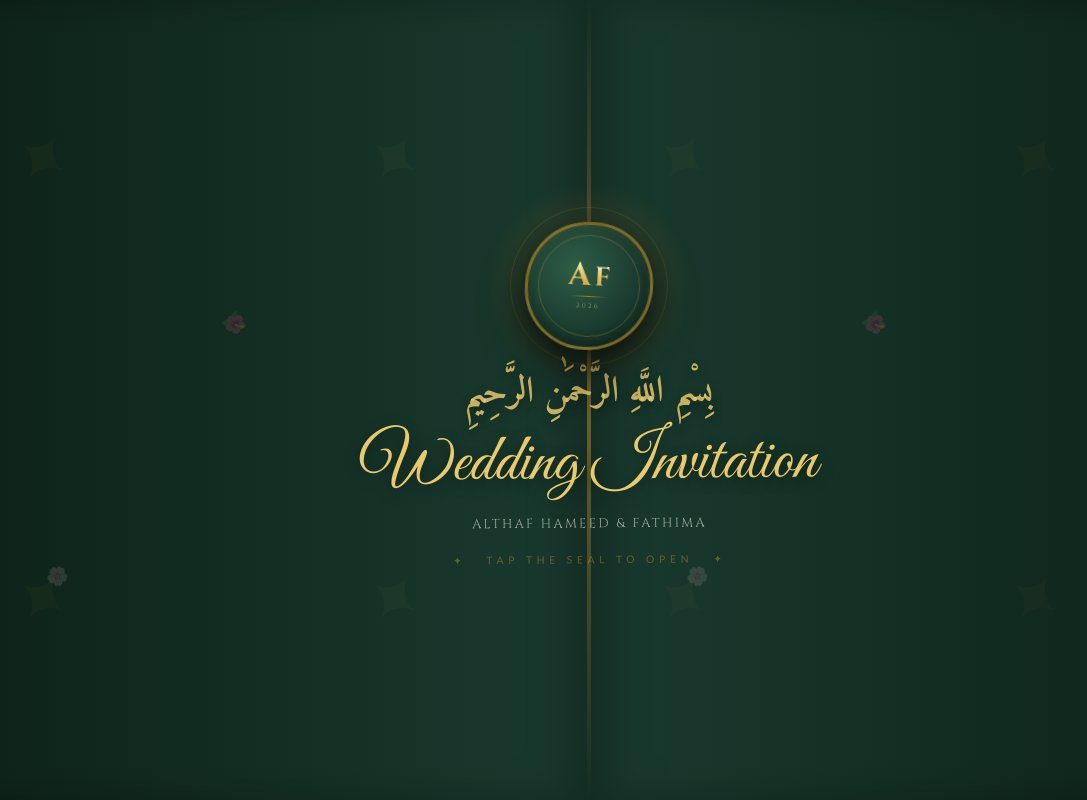
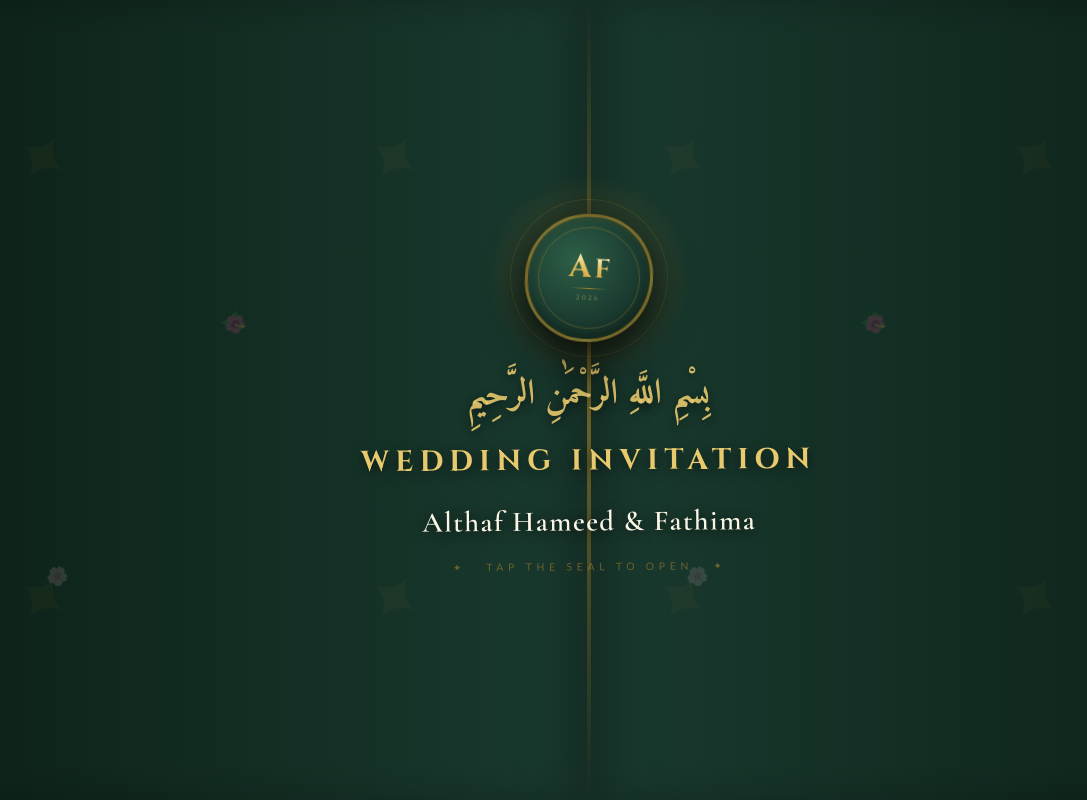
Before and after one commit to radhinmuhammed98/invitation-jules, a React (Vite) app: page / in a window 1280 px wide. Shown: the whole page, without its empty margins (51-1138 px from the left). Built offline with nearby package versions, Linux system fonts and the light colour scheme.

Commit message:
Fix unreadable fonts on wax seal landing page

```diff
--- a/src/components/WaxSeal.tsx
+++ b/src/components/WaxSeal.tsx
@@ -6,111 +6,72 @@ interface WaxSealProps {
   isOpen: boolean;
 }
 
-// Simple wax-crack audio trigger (Web Audio API - no file needed)
 function playWaxPopSound() {
   try {
     const ctx = new (window.AudioContext || (window as any).webkitAudioContext)();
-
-    // Short percussive pop for the seal breaking
     const bufferSize = ctx.sampleRate * 0.18;
     const buffer = ctx.createBuffer(1, bufferSize, ctx.sampleRate);
     const data = buffer.getChannelData(0);
     for (let i = 0; i < bufferSize; i++) {
-      // Noise burst decaying fast
       data[i] = (Math.random() * 2 - 1) * Math.pow(1 - i / bufferSize, 4);
     }
     const source = ctx.createBufferSource();
     source.buffer = buffer;
-
-    // Light bandpass so it sounds like a wax crack, not static
     const filter = ctx.createBiquadFilter();
     filter.type = 'bandpass';
     filter.frequency.value = 800;
     filter.Q.value = 0.8;
-
     const gain = ctx.createGain();
     gain.gain.setValueAtTime(0.6, ctx.currentTime);
     gain.gain.exponentialRampToValueAtTime(0.001, ctx.currentTime + 0.18);
-
     source.connect(filter);
     filter.connect(gain);
     gain.connect(ctx.destination);
     source.start();
-  } catch (_) {
-    // Audio not supported — silently continue
-  }
+  } catch (_) {}
 }
 
-// Flap half — left or right
-function EnvelopeFlap({
-  side,
-  isRevealed,
-}: {
-  side: 'left' | 'right';
-  isRevealed: boolean;
-}) {
+function EnvelopeFlap({ side, isRevealed }: { side: 'left' | 'right'; isRevealed: boolean }) {
   return (
     <motion.div
       className="absolute top-0 bottom-0 w-1/2 z-30 overflow-hidden"
       style={{
         left: side === 'left' ? 0 : '50%',
-        background:
-          side === 'left'
-            ? 'linear-gradient(to right, #0D2218 0%, #1A3A2F 100%)'
-            : 'linear-gradient(to left,  #0D2218 0%, #1A3A2F 100%)',
-        boxShadow:
-          side === 'left'
-            ? 'inset -20px 0 40px rgba(0,0,0,0.25)'
-            : 'inset  20px 0 40px rgba(0,0,0,0.25)',
+        background: side === 'left'
+          ? 'linear-gradient(to right, #0D2218 0%, #1A3A2F 100%)'
+          : 'linear-gradient(to left,  #0D2218 0%, #1A3A2F 100%)',
+        boxShadow: side === 'left'
+          ? 'inset -20px 0 40px rgba(0,0,0,0.25)'
+          : 'inset  20px 0 40px rgba(0,0,0,0.25)',
       }}
-      animate={
-        isRevealed
-          ? { x: side === 'left' ? '-100%' : '100%', opacity: 0 }
-          : { x: 0, opacity: 1 }
-      }
+      animate={isRevealed ? { x: side === 'left' ? '-100%' : '100%', opacity: 0 } : { x: 0, opacity: 1 }}
       transition={{ duration: 0.85, ease: [0.76, 0, 0.24, 1], delay: 0.1 }}
     >
-      {/* Subtle paper texture stripe at the seam */}
       <div
         className="absolute top-0 bottom-0"
         style={{
           width: 2,
-          background:
-            side === 'left'
-              ? 'linear-gradient(to bottom, transparent, rgba(201,150,42,0.5), transparent)'
-              : 'linear-gradient(to bottom, transparent, rgba(201,150,42,0.5), transparent)',
+          background: 'linear-gradient(to bottom, transparent, rgba(201,150,42,0.5), transparent)',
           right: side === 'left' ? 0 : 'auto',
           left: side === 'right' ? 0 : 'auto',
         }}
       />
-
-      {/* Subtle Islamic star watermarks */}
       {[...Array(4)].map((_, i) => (
         <motion.div
           key={i}
           className="absolute text-7xl select-none pointer-events-none"
-          style={{
-            color: 'rgba(201,150,42,0.04)',
-            left: `${10 + (i % 2) * 55}%`,
-            top: `${15 + Math.floor(i / 2) * 55}%`,
-          }}
+          style={{ color: 'rgba(201,150,42,0.04)', left: `${10 + (i % 2) * 55}%`, top: `${15 + Math.floor(i / 2) * 55}%` }}
           animate={{ rotate: 360 }}
           transition={{ duration: 60, repeat: Infinity, ease: 'linear' }}
         >
           ✦
         </motion.div>
       ))}
-
-      {/* Falling petals on each flap */}
-      {['🌸', '🌺', '✿', '❀'].slice(0, 3).map((e, i) => (
+      {['🌸', '🌺', '✿'].map((e, i) => (
         <motion.div
           key={`fp-${i}`}
           className="absolute text-lg select-none pointer-events-none"
-          style={{
-            left: `${15 + i * 28}%`,
-            top: '-5%',
-            opacity: 0.18,
-          }}
+          style={{ left: `${15 + i * 28}%`, top: '-5%', opacity: 0.18 }}
           animate={{ y: ['0vh', '110vh'], rotate: [0, 360], opacity: [0, 0.22, 0] }}
           transition={{ duration: 8 + i * 2, delay: i * 1.5, repeat: Infinity, ease: 'linear' }}
         >
@@ -121,7 +82,6 @@ function EnvelopeFlap({
   );
 }
 
-// The animated floral SVG ring behind the seal
 function FloralRing({ isRevealed }: { isRevealed: boolean }) {
   return (
     <motion.svg
@@ -133,28 +93,14 @@ function FloralRing({ isRevealed }: { isRevealed: boolean }) {
     >
       {[0, 30, 60, 90, 120, 150, 180, 210, 240, 270, 300, 330].map((angle, i) => (
         <g key={i} transform={`rotate(${angle} 110 110)`}>
-          <ellipse
-            cx="110"
-            cy="68"
-            rx="5"
-            ry="15"
-            fill={i % 3 === 0 ? '#C9636B' : i % 3 === 1 ? '#E8A0A5' : '#F4D1D3'}
-            opacity="0.7"
-          />
+          <ellipse cx="110" cy="68" rx="5" ry="15"
+            fill={i % 3 === 0 ? '#C9636B' : i % 3 === 1 ? '#E8A0A5' : '#F4D1D3'} opacity="0.7" />
           <circle cx="110" cy="55" r="3" fill="#C9962A" opacity="0.5" />
         </g>
       ))}
-      {/* Inner ring of leaves */}
       {[0, 45, 90, 135, 180, 225, 270, 315].map((angle, i) => (
         <g key={`leaf-${i}`} transform={`rotate(${angle} 110 110)`}>
-          <ellipse
-            cx="110"
-            cy="82"
-            rx="3.5"
-            ry="9"
-            fill="#2D5E47"
-            opacity="0.45"
-          />
+          <ellipse cx="110" cy="82" rx="3.5" ry="9" fill="#2D5E47" opacity="0.45" />
         </g>
       ))}
     </motion.svg>
@@ -169,10 +115,6 @@ export function WaxSeal({ onOpen, isOpen }: WaxSealProps) {
     if (isRevealed) return;
     playWaxPopSound();
     setSealBroken(true);
-
-    // 1. Seal breaks (scale up, fade)  — 600ms
-    // 2. Flaps slide open              — 850ms (starts at 100ms)
-    // 3. Notify parent to show site    — 1100ms
     setTimeout(() => setIsRevealed(true), 200);
     setTimeout(onOpen, 1100);
   };
@@ -186,59 +128,28 @@ export function WaxSeal({ onOpen, isOpen }: WaxSealProps) {
           exit={{ opacity: 0 }}
           transition={{ duration: 0.4, delay: 0.8 }}
         >
-          {/* LEFT FLAP */}
           <EnvelopeFlap side="left" isRevealed={isRevealed} />
-
-          {/* RIGHT FLAP */}
           <EnvelopeFlap side="right" isRevealed={isRevealed} />
 
-          {/* CENTRE CONTENT — above flaps */}
+          {/* CENTRE CONTENT */}
           <div className="relative z-40 flex flex-col items-center justify-center text-center px-6">
 
-            {/* Floral ring + seal cluster */}
+            {/* Seal cluster */}
             <div className="relative flex items-center justify-center mb-8">
-
-              {/* Animated floral outer ring */}
               <FloralRing isRevealed={sealBroken} />
 
-              {/* Pulsing glow halo */}
+              {/* Glow halo */}
               <motion.div
                 className="absolute rounded-full"
-                style={{
-                  width: 160,
-                  height: 160,
-                  background: 'radial-gradient(circle, rgba(201,150,42,0.45), transparent 70%)',
-                }}
-                animate={
-                  sealBroken
-                    ? { scale: 6, opacity: 0 }
-                    : { scale: [1, 1.3, 1], opacity: [0.4, 0.7, 0.4] }
-                }
-                transition={
-                  sealBroken
-                    ? { duration: 0.6, ease: 'easeIn' }
-                    : { duration: 2.2, repeat: Infinity }
-                }
+                style={{ width: 160, height: 160, background: 'radial-gradient(circle, rgba(201,150,42,0.45), transparent 70%)' }}
+                animate={sealBroken ? { scale: 6, opacity: 0 } : { scale: [1, 1.3, 1], opacity: [0.4, 0.7, 0.4] }}
+                transition={sealBroken ? { duration: 0.6, ease: 'easeIn' } : { duration: 2.2, repeat: Infinity }}
               />
-
-              {/* Second halo ring — slower */}
               <motion.div
                 className="absolute rounded-full"
-                style={{
-                  width: 148,
-                  height: 148,
-                  border: '1.5px solid rgba(201,150,42,0.35)',
-                }}
-                animate={
-                  sealBroken
-                    ? { scale: 6, opacity: 0 }
-                    : { scale: [1, 1.15, 1], opacity: [0.3, 0.6, 0.3] }
-                }
-                transition={
-                  sealBroken
-                    ? { duration: 0.6, ease: 'easeIn' }
-                    : { duration: 3, repeat: Infinity, delay: 0.4 }
-                }
+                style={{ width: 148, height: 148, border: '1.5px solid rgba(201,150,42,0.35)' }}
+                animate={sealBroken ? { scale: 6, opacity: 0 } : { scale: [1, 1.15, 1], opacity: [0.3, 0.6, 0.3] }}
+                transition={sealBroken ? { duration: 0.6, ease: 'easeIn' } : { duration: 3, repeat: Infinity, delay: 0.4 }}
               />
 
               {/* THE WAX SEAL */}
@@ -249,52 +160,28 @@ export function WaxSeal({ onOpen, isOpen }: WaxSealProps) {
                 whileTap={!sealBroken ? { scale: 0.92 } : {}}
                 animate={
                   sealBroken
-                    ? {
-                      scale: 5.5,
-                      opacity: 0,
-                      rotate: 15,
-                      filter: 'drop-shadow(0 0 0px rgba(0,0,0,0))',
-                    }
-                    : {
-                      scale: 1,
-                      opacity: 1,
-                      rotate: 3,
-                      filter: 'drop-shadow(0 12px 24px rgba(0,0,0,0.5))',
-                    }
+                    ? { scale: 5.5, opacity: 0, rotate: 15, filter: 'drop-shadow(0 0 0px rgba(0,0,0,0))' }
+                    : { scale: 1, opacity: 1, rotate: 3, filter: 'drop-shadow(0 12px 24px rgba(0,0,0,0.5))' }
                 }
                 transition={
                   sealBroken
                     ? { duration: 0.55, ease: [0.55, 0, 1, 0.45] }
                     : { rotate: { duration: 0.5 }, filter: { duration: 0.3 } }
                 }
-                style={{
-                  position: 'relative',
-                  zIndex: 10,
-                }}
+                style={{ position: 'relative', zIndex: 10 }}
               >
-                {/* Wax body — irregular "hand-poured" shape */}
+                {/* Wax body */}
                 <div
                   className="relative flex items-center justify-center"
                   style={{
-                    width: 128,
-                    height: 128,
+                    width: 128, height: 128,
                     borderRadius: '50% 48% 52% 49% / 51% 49% 53% 48%',
-                    background:
-                      'radial-gradient(circle at 38% 35%, #2D5E47, #1A3A2F 60%, #0D2218 100%)',
+                    background: 'radial-gradient(circle at 38% 35%, #2D5E47, #1A3A2F 60%, #0D2218 100%)',
                     border: '3px solid rgba(201,150,42,0.55)',
-                    boxShadow:
-                      '0 12px 30px rgba(0,0,0,0.55), inset 0 2px 6px rgba(201,150,42,0.15), inset 0 -4px 12px rgba(0,0,0,0.3)',
+                    boxShadow: '0 12px 30px rgba(0,0,0,0.55), inset 0 2px 6px rgba(201,150,42,0.15), inset 0 -4px 12px rgba(0,0,0,0.3)',
                   }}
                 >
-                  {/* Inner embossed ring */}
-                  <div
-                    className="absolute"
-                    style={{
-                      inset: 10,
-                      borderRadius: '50%',
-                      border: '1px solid rgba(201,150,42,0.3)',
-                    }}
-                  />
+                  <div className="absolute" style={{ inset: 10, borderRadius: '50%', border: '1px solid rgba(201,150,42,0.3)' }} />
 
                   {/* Monogram */}
                   <div className="relative z-10 flex flex-col items-center select-none">
@@ -306,7 +193,6 @@ export function WaxSeal({ onOpen, isOpen }: WaxSealProps) {
                             fontFamily: '"Cinzel", serif',
                             fontSize: i === 0 ? '2rem' : '1.65rem',
                             fontWeight: 700,
-                            letterSpacing: '0.02em',
                             background: 'linear-gradient(180deg, #FFF5CC 0%, #E8C96D 40%, #C9962A 100%)',
                             WebkitBackgroundClip: 'text',
                             backgroundClip: 'text',
@@ -317,30 +203,14 @@ export function WaxSeal({ onOpen, isOpen }: WaxSealProps) {
                         </span>
                       ))}
                     </div>
-                    <div
-                      className="mt-1"
-                      style={{
-                        width: 38,
-                        height: 1,
-                        background: 'linear-gradient(90deg, transparent, rgba(201,150,42,0.75), transparent)',
-                      }}
-                    />
-                    <span
-                      style={{
-                        fontFamily: '"Cinzel", serif',
-                        fontSize: '0.42rem',
-                        letterSpacing: '0.35em',
-                        textTransform: 'uppercase',
-                        color: 'rgba(232,201,109,0.65)',
-                        marginTop: 3,
-                      }}
-                    >
+                    <div className="mt-1" style={{ width: 38, height: 1, background: 'linear-gradient(90deg, transparent, rgba(201,150,42,0.75), transparent)' }} />
+                    <span style={{ fontFamily: '"Cinzel", serif', fontSize: '0.42rem', letterSpacing: '0.35em', textTransform: 'uppercase', color: 'rgba(232,201,109,0.65)', marginTop: 3 }}>
                       2026
                     </span>
                   </div>
                 </div>
 
-                {/* Radial crack lines that appear just as seal breaks */}
+                {/* Crack lines */}
                 <motion.div
                   className="absolute inset-0 rounded-full pointer-events-none"
                   initial={{ opacity: 0 }}
@@ -352,12 +222,8 @@ export function WaxSeal({ onOpen, isOpen }: WaxSealProps) {
                       key={angle}
                       className="absolute"
                       style={{
-                        top: '50%',
-                        left: '50%',
-                        width: 90,
-                        height: 1,
-                        background:
-                          'linear-gradient(90deg, rgba(201,150,42,0.8), transparent)',
+                        top: '50%', left: '50%', width: 90, height: 1,
+                        background: 'linear-gradient(90deg, rgba(201,150,42,0.8), transparent)',
                         transformOrigin: '0 50%',
                         transform: `rotate(${angle}deg)`,
                         marginTop: -0.5,
@@ -368,16 +234,12 @@ export function WaxSeal({ onOpen, isOpen }: WaxSealProps) {
               </motion.div>
             </div>
 
-            {/* Title block */}
+            {/* Title block — readable fonts */}
             <motion.div
               animate={
                 isRevealed
                   ? { opacity: 0, y: -20 }
-                  : {
-                    opacity: 1,
-                    y: [0, -10, 0],
-                    rotate: [-0.5, 0.5, -0.5],
-                  }
+                  : { opacity: 1, y: [0, -10, 0], rotate: [-0.5, 0.5, -0.5] }
               }
               transition={
                 isRevealed
@@ -388,38 +250,47 @@ export function WaxSeal({ onOpen, isOpen }: WaxSealProps) {
                   }
               }
             >
+              {/* Bismillah in Amiri */}
               <p
-                className="text-3xl sm:text-4xl mb-2"
+                className="mb-3"
                 style={{
-                  color: 'rgba(232,201,109,0.85)',
                   fontFamily: '"Amiri", serif',
+                  fontSize: 'clamp(1.5rem, 5vw, 2.2rem)',
                   fontWeight: 700,
-                  textShadow: '0 4px 12px rgba(0,0,0,0.3)',
+                  color: 'rgba(232,201,109,0.9)',
+                  textShadow: '0 3px 10px rgba(0,0,0,0.5)',
                 }}
               >
                 بِسْمِ اللَّهِ الرَّحْمَٰنِ الرَّحِيمِ
               </p>
 
+              {/* "Wedding Invitation" — Cinzel, all-caps, very legible */}
               <h1
-                className="mb-2 leading-tight"
+                className="mb-4"
                 style={{
-                  fontFamily: '"Great Vibes", cursive',
-                  fontSize: 'clamp(2.5rem, 8vw, 4.2rem)',
+                  fontFamily: '"Cinzel", serif',
+                  fontSize: 'clamp(1.1rem, 4vw, 1.8rem)',
+                  fontWeight: 700,
+                  letterSpacing: '0.22em',
+                  textTransform: 'uppercase',
                   color: '#E8C96D',
-                  textShadow: '0 4px 15px rgba(0,0,0,0.4)',
+                  textShadow: '0 3px 12px rgba(0,0,0,0.6)',
                 }}
               >
                 Wedding Invitation
               </h1>
 
+              {/* Names — Cormorant Garamond: elegant yet very readable */}
               <p
+                className="mb-1"
                 style={{
-                  fontFamily: '"Cinzel", serif',
-                  fontSize: '0.8rem',
-                  letterSpacing: '0.18em',
-                  color: 'rgba(253,248,240,0.6)',
-                  textTransform: 'uppercase',
-                  marginBottom: '1rem',
+                  fontFamily: '"Cormorant Garamond", serif',
+                  fontSize: 'clamp(1.2rem, 4.5vw, 1.8rem)',
+                  fontWeight: 600,
+                  letterSpacing: '0.05em',
+                  color: 'rgba(255, 250, 235, 0.98)',
+                  textShadow: '0 2px 12px rgba(0,0,0,0.7)',
+                  lineHeight: 1.3,
                 }}
               >
                 Althaf Hameed &amp; Fathima
@@ -434,8 +305,8 @@ export function WaxSeal({ onOpen, isOpen }: WaxSealProps) {
                   fontSize: '0.65rem',
                   letterSpacing: '0.45em',
                   textTransform: 'uppercase',
-                  color: 'rgba(201,150,42,0.65)',
-                  marginTop: '0.5rem',
+                  color: 'rgba(201,150,42,0.7)',
+                  marginTop: '1.2rem',
                 }}
               >
                 ✦ &nbsp; Tap the Seal to Open &nbsp; ✦
```
